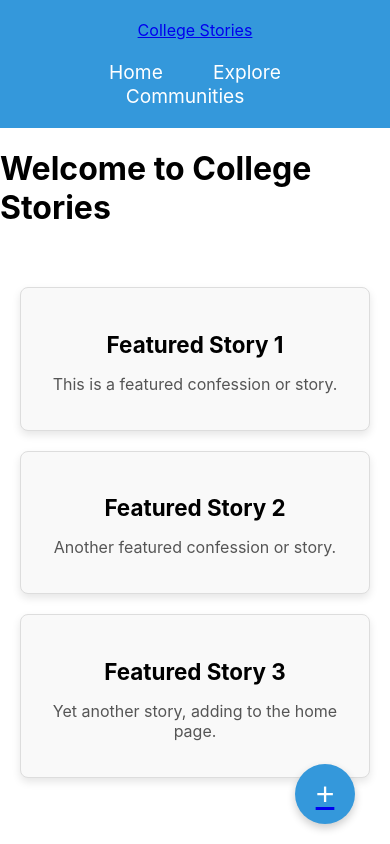
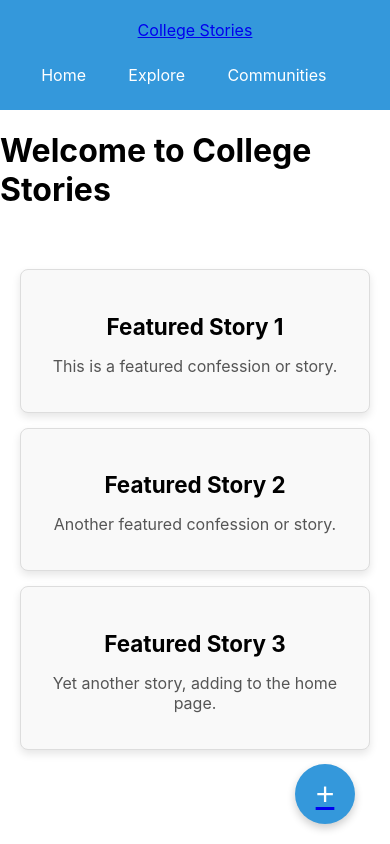
Before and after one commit to JeevanMaragani/college-stories, a React (Create React App) app in the folder client/: page / in a window 390 px wide. Built offline with nearby package versions, Linux system fonts and the light colour scheme.

Commit message:
properly aligned the three navigation buttons on the header

```diff
--- a/client/src/App.css
+++ b/client/src/App.css
@@ -9,7 +9,7 @@ header {
 }
 
 header h1 {
-  font-size: 3rem;
+  font-size: 2.5rem; /* Adjusted for better fit */
   font-weight: bold;
   margin: 0;
 }
@@ -21,7 +21,7 @@ nav ul {
   margin: 20px 0 0 0;
   display: flex;
   justify-content: center;
-  flex-wrap: wrap;
+  flex-wrap: nowrap; /* Ensuring horizontal layout */
   align-items: center;
 }
 
@@ -76,22 +76,50 @@ nav ul li a:hover {
   color: #555;
 }
 
-/* Responsive Adjustments */
-@media (min-width: 769px) {
+/* Mobile Responsiveness */
+@media (max-width: 768px) {
+  nav ul {
+    flex-wrap: wrap; /* Ensure wrapping on smaller screens */
+    justify-content: space-around; /* Space evenly */
+  }
+
+  header h1 {
+    font-size: 2rem; /* Smaller title */
+  }
+
+  nav ul li {
+    margin: 5px; /* Adjust margins for mobile */
+  }
+
+  nav ul li a {
+    padding: 8px 10px;
+    font-size: 1.1rem; /* Smaller text for mobile */
+  }
+
+  /* Story cards for mobile */
   .home-featured-stories {
-    grid-template-columns: repeat(3, 1fr); /* 3 columns on large screens */
+    grid-template-columns: 1fr 1fr; /* Two columns on tablets and mobiles */
+    gap: 15px;
   }
 }
 
-@media (max-width: 768px) {
-  .home-featured-stories {
-    grid-template-columns: 1fr 1fr; /* 2 columns on tablets */
-  }
-}
-
+/* Very Small Screens (Below 480px) */
 @media (max-width: 480px) {
   .home-featured-stories {
-    grid-template-columns: 1fr; /* 1 column on small screens */
+    grid-template-columns: 1fr; /* One column on very small screens */
+  }
+
+  header h1 {
+    font-size: 1.8rem;
+  }
+
+  nav ul li a {
+    font-size: 1rem;
+  }
+
+  footer {
+    padding: 10px;
+    font-size: 0.8rem; /* Smaller footer */
   }
 }
 
@@ -149,12 +177,12 @@ nav ul li a:hover {
 
 .fab-button:hover .fab-tooltip,
 .fab-button:focus .fab-tooltip {
-  opacity: 1; /* Show tooltip on hover or focus */
+  opacity: 1;
 }
 
 /* Hide "Confess" on Mobile */
 @media (max-width: 768px) {
   nav ul li a[href="/confess"] {
-    display: none; /* Hide Confess link on mobile */
+    display: none;
   }
 }
```
